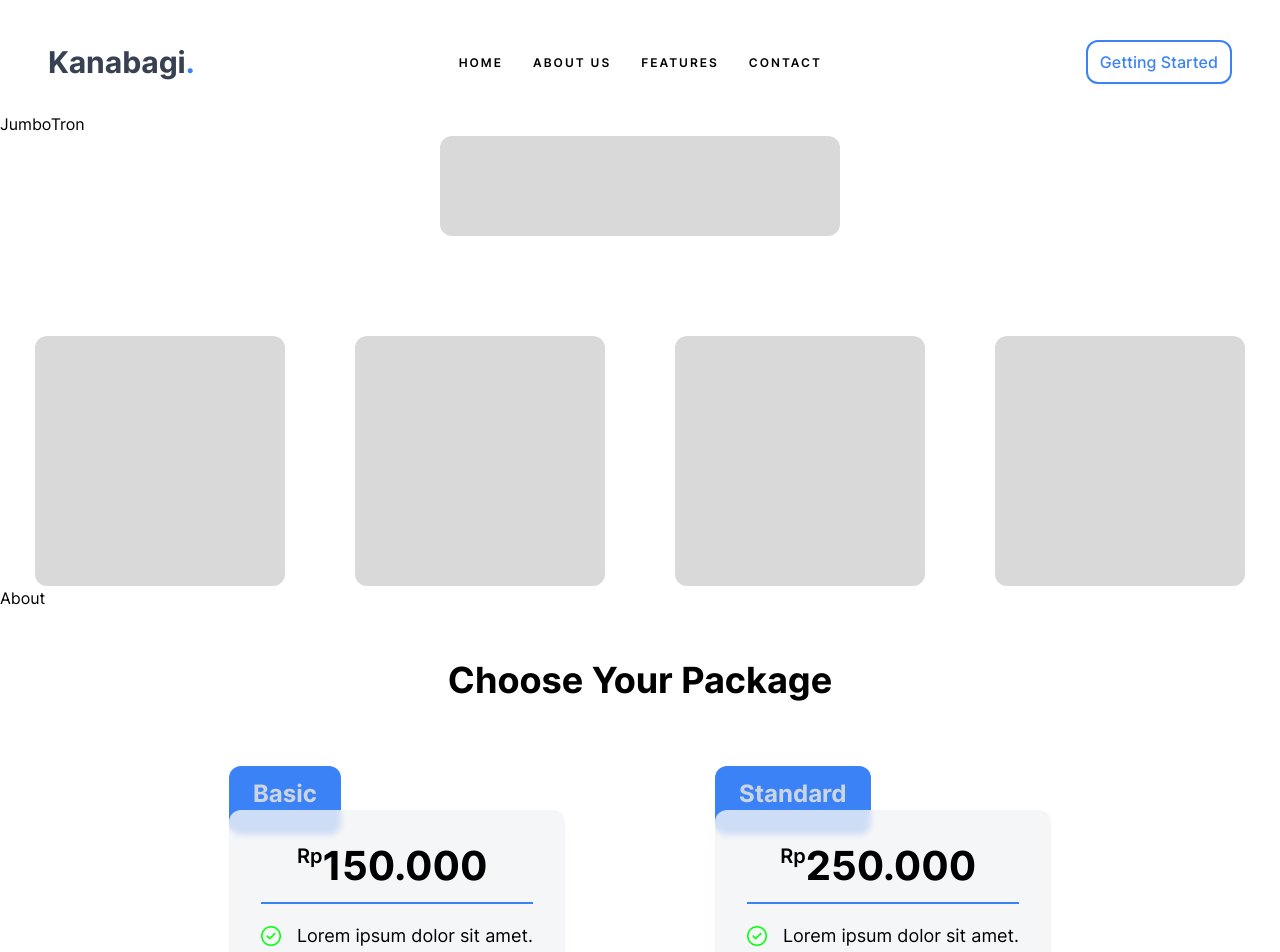
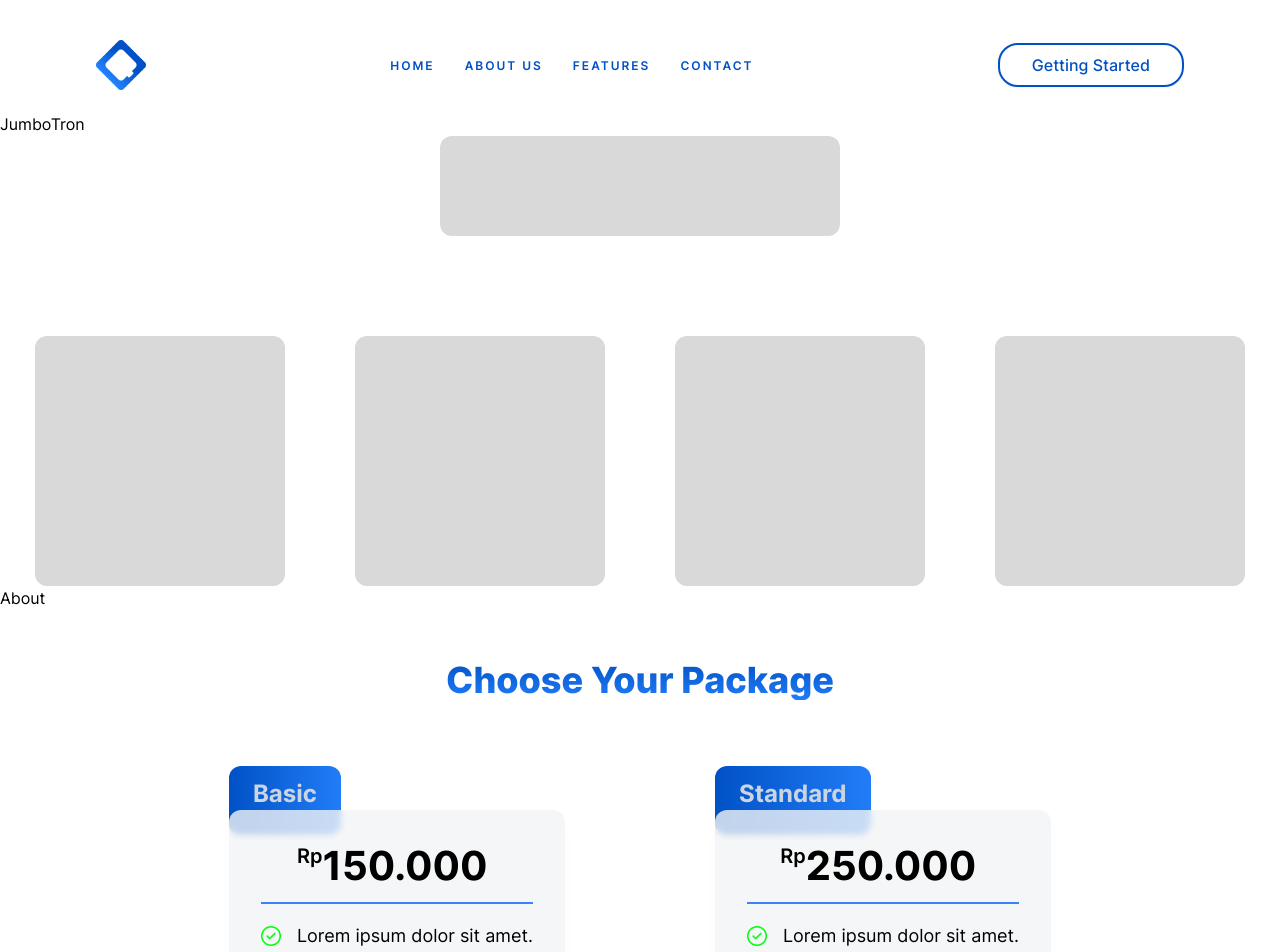
Before and after one commit to alfathnafidz123/drizycraft, a Next.js app: page /dashboard in a window 1280 px wide. Shown: the top 952 px of the page. Built offline with nearby package versions, Linux system fonts and the light colour scheme.

Commit message:
mengubah pricing section dan navbar

```diff
--- a/public/images/index.ts
+++ b/public/images/index.ts
@@ -1,4 +1,5 @@
 import check from './check-mark.png';
 import cancel from './cancel.png';
+import quadra from './quadra-blue.png'
 
-export { check, cancel };
+export { check, cancel, quadra };
--- a/src/components/home/pricing.section.tsx
+++ b/src/components/home/pricing.section.tsx
@@ -5,12 +5,12 @@ import Image from "next/image";
 const PricingSection = () => {
   return (
     <section className="flex flex-col justify-center items-center mt-[50px] mb-[100px] px-4">
-      <h1 className="mb-[60px]">Choose Your Package</h1>
+      <h1 className="mb-[60px] font-extrabold text-transparent text-4xl bg-clip-text bg-gradient-to-b from-[#0151c6] to-[#217df7]">Choose Your Package</h1>
 
       <div className="flex flex-col md:flex-row justify-center items-center md:gap-[150px] gap-[150px] mt-[50px] flex-wrap">
         {features.map((feature, i) => (
           <div key={i} className="group relative flex flex-col justify-start items-center flex-wrap">
-            <div className="text-center bg-blue-500 rounded-[12px] px-6 max-md:px-8 py-3 absolute md:-top-11 -top-10 left-0 pb-[25px]">
+            <div className="text-center bg-gradient-to-r from-[#0151c6] to-[#217df7] rounded-[12px] px-6 max-md:px-8 py-3 absolute md:-top-11 -top-10 left-0 pb-[25px]">
               <h3 className="text-slate-300 group-hover:text-white group-hover:-translate-y-2 transition duration-200 ease-in-out">{feature.title}</h3>
             </div>
 
@@ -27,7 +27,7 @@ const PricingSection = () => {
             </div>
 
             <div className="absolute -bottom-9 right-0">
-              <Button className="bg-blue-500 px-10 pb-2 pt-[20px] rounded-[12px] border-none hover:bg-blue-800 transition duration-200 ease-in">
+              <Button className="bg-gradient-to-r from-[#0151c6] to-[#217df7] px-10 pb-2 pt-[20px] rounded-[12px] border-none transition duration-200 ease-in">
                 <span className="text-xl font-semibold max-md:text-lg">Choose</span>
               </Button>
             </div>
--- a/src/layout/navbar.tsx
+++ b/src/layout/navbar.tsx
@@ -6,35 +6,39 @@ import { GiHamburgerMenu } from 'react-icons/gi';
 import Button from '@/components/buttons/Button';
 
 import { navigationLinks } from '@/constant/data';
+import Image from 'next/image';
+import { quadra } from '~/images';
 
 const Navbar = () => {
   return (
-    <nav className='absolute z-[3] flex w-full items-center px-8 py-10'>
+    <nav className='absolute z-[3] flex w-full items-center px-[80px] py-10 bg-tranparrent'>
       <div className='container mx-auto flex items-center justify-between px-4'>
-        <div className='text-3xl font-bold text-gray-700'>
+        <div className='text-3xl font-bold text-white'>
+          <Image src={quadra} alt='' width={50} height={50} className='object-contain' />
+        </div>
+        {/* <div className='text-3xl font-bold text-gray-700'>
           Kanabagi<span className='text-blue-500'>.</span>
-        </div>
+        </div> */}
 
-        <div className='flex'>
-          <ul className='hidden space-x-[30px] md:flex'>
+        <div className=''>
+          <ul className='hidden space-x-[30px] lg:flex'>
             {navigationLinks.map((nav, i) => (
-              <li key={i}>
+              <li key={i} className=''>
                 <Link
                   href={nav.hash}
-                  className="before:origin-[100%, 50%] before:scale-z-[1] hover:before:origin-[100%, 0%] hover:before:scale-z-[1] relative pb-2 text-[12px] font-semibold uppercase tracking-[2px] before:absolute before:bottom-0 before:left-0 before:h-[2px] before:w-full before:scale-x-0 before:scale-y-[1] before:bg-blue-500 before:transition-all before:duration-300 before:ease-in-out before:will-change-transform before:content-[''] hover:before:scale-x-[1] hover:before:scale-y-[1]"
-                >
+                  className="before:origin-[100%, 50%] before:scale-z-[1] hover:before:origin-[100%, 0%] hover:before:scale-z-[1] relative pb-2 text-[12px] text-[#0151c6] font-semibold uppercase tracking-[2px] before:absolute before:bottom-0 before:left-0 before:h-[2px] before:w-full before:scale-x-0 before:scale-y-[1] before:bg-[#0151c6] before:transition-all before:duration-300 before:ease-in-out before:will-change-transform before:content-[''] hover:before:scale-x-[1] hover:before:scale-y-[1]">
                   {nav.name}
                 </Link>
               </li>
             ))}
           </ul>
 
-          <button className='text-2xl md:hidden'>
+          <button className='text-2xl lg:hidden text-[#0151c6]'>
             <GiHamburgerMenu />
           </button>
         </div>
 
-        <Button className='hidden rounded-[12px] border-2 border-blue-500 bg-transparent px-3 py-2 text-blue-500 transition duration-200 ease-in hover:bg-blue-500 md:flex'>
+        <Button className='hidden rounded-[20px] border-2 border-[#0151c6] bg-transparent px-8 py-2 text-[#0151c6] transition duration-200 ease-in hover:bg-[#0151c6] hover:border-transparent lg:flex'>
           Getting Started
         </Button>
       </div>
```
Also changed, not shown: public/images/quadra-blue.png (added).
